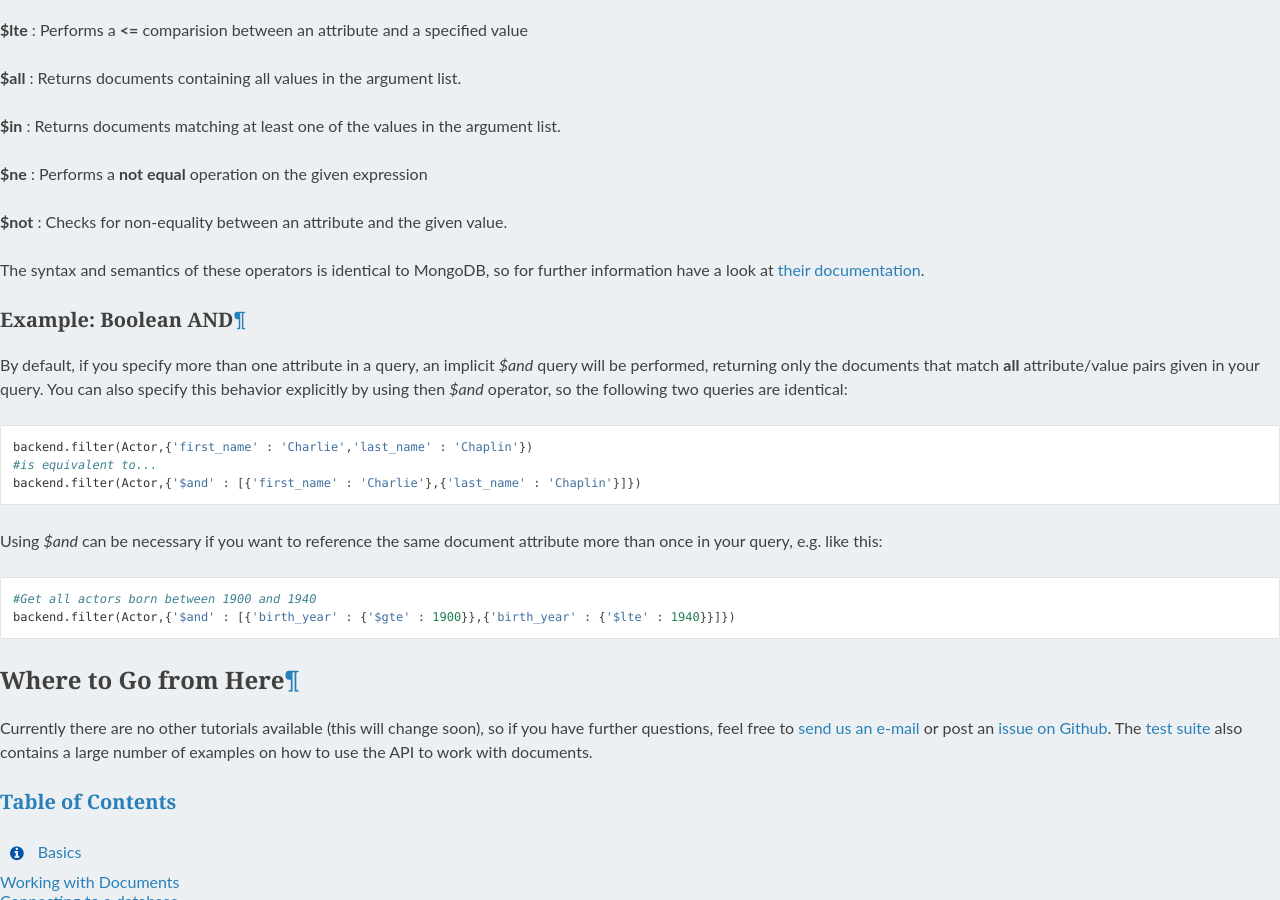
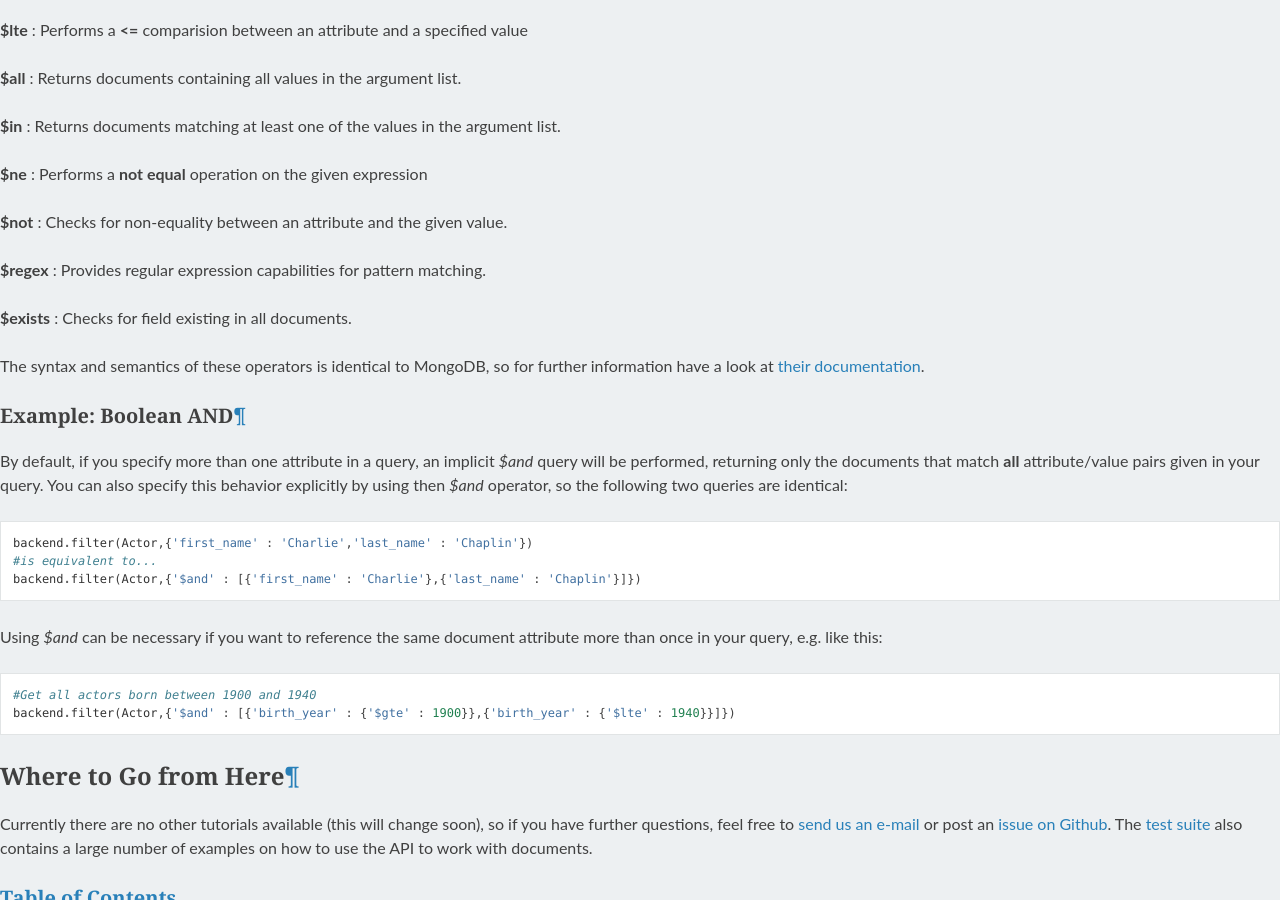
Before and after one commit to adewes/blitzdb, a Sphinx documentation site: the page built from docs/source/tutorials/basics.rst, in a window 1280 px wide and 900 px high, scrolled down 5009 px. Built offline with Sphinx 7.4.7 and the Read the Docs theme 2.0.0, drawn with Linux system fonts in a browser that asks for light colours.

Commit message:
Added supported advanced querying operators
These operators aren't officially in any documentation I could find.

```diff
--- a/docs/source/tutorials/basics.rst
+++ b/docs/source/tutorials/basics.rst
@@ -237,6 +237,9 @@ Like MongoDB, Blitz supports advanced query operators, which you can include in
 * **$ne** : Performs a **not equal** operation on the given expression
 * **$not** : Checks for non-equality between an attribute and the given value.
 
+* **$regex** : Provides regular expression capabilities for pattern matching.
+* **$exists** : Checks for field existing in all documents.
+
 The syntax and semantics of these operators is identical to MongoDB, so for further information have a look at `their documentation <http://docs.mongodb.org/manual/reference/operator/query/>`_.
 
 Example: Boolean AND
```
